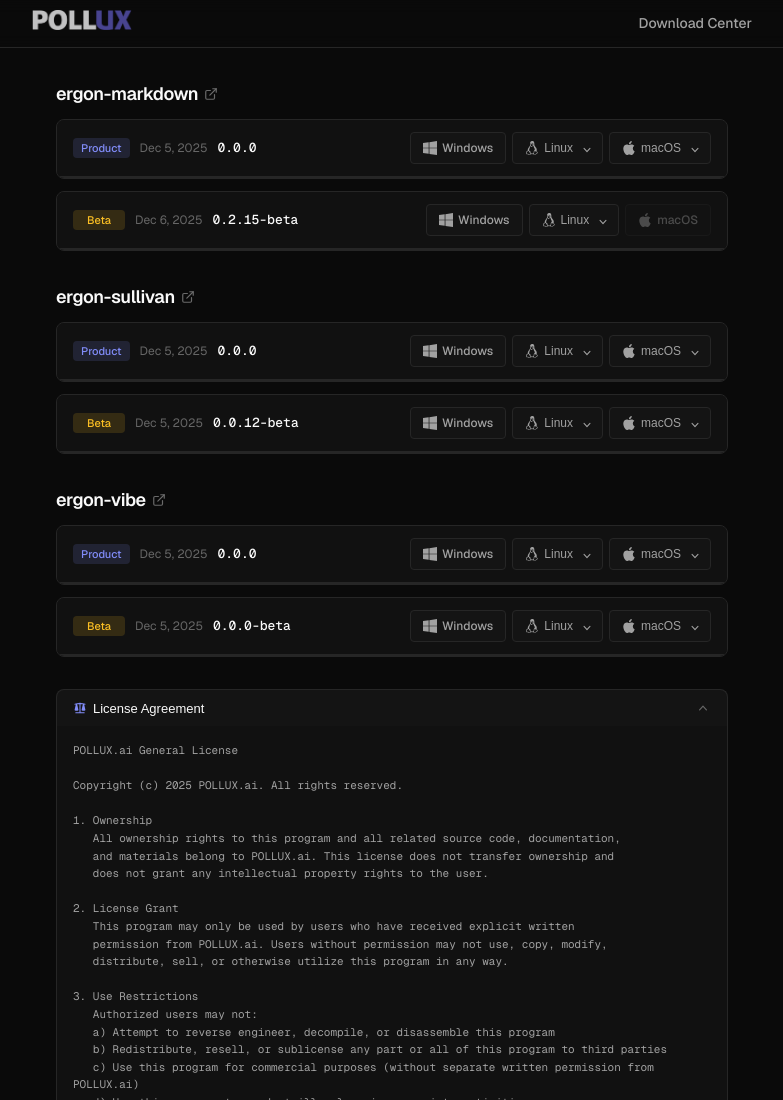
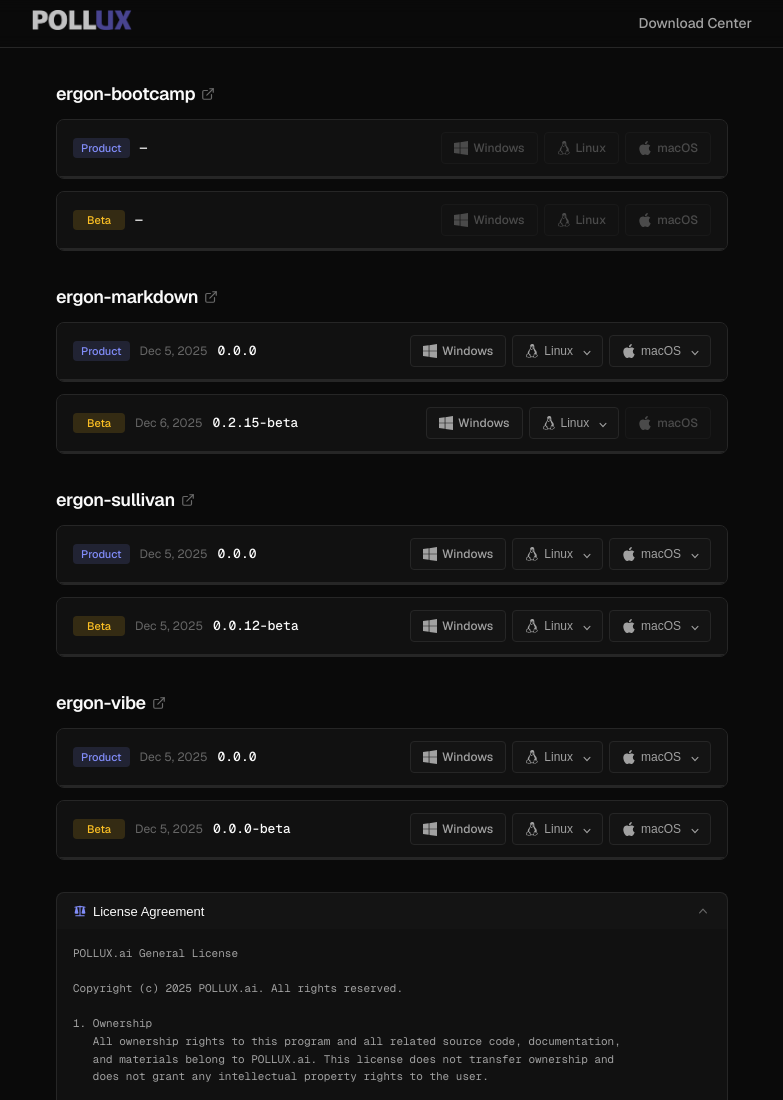
Before and after one commit to genobj/download-center, a plain HTML site: page docs/index.html in a window 1280 px wide. Shown: the top 1100 px of the page, without its empty margins (248-1031 px from the left). Drawn offline with nearby package versions, Linux system fonts and the light colour scheme; no server answers.

Commit message:
feat: ergon-bootcamp 앱 추가

```diff
--- a/docs/index.html
+++ b/docs/index.html
@@ -517,6 +517,7 @@
 
     <script>
         const apps = [
+            { name: 'ergon-bootcamp', binary: 'ergon-bootcamp' },
             { name: 'ergon-markdown', binary: 'ergon-markdown' },
             { name: 'ergon-sullivan', binary: 'slv' },
             { name: 'ergon-vibe', binary: 'ergon-vibe' },
```
